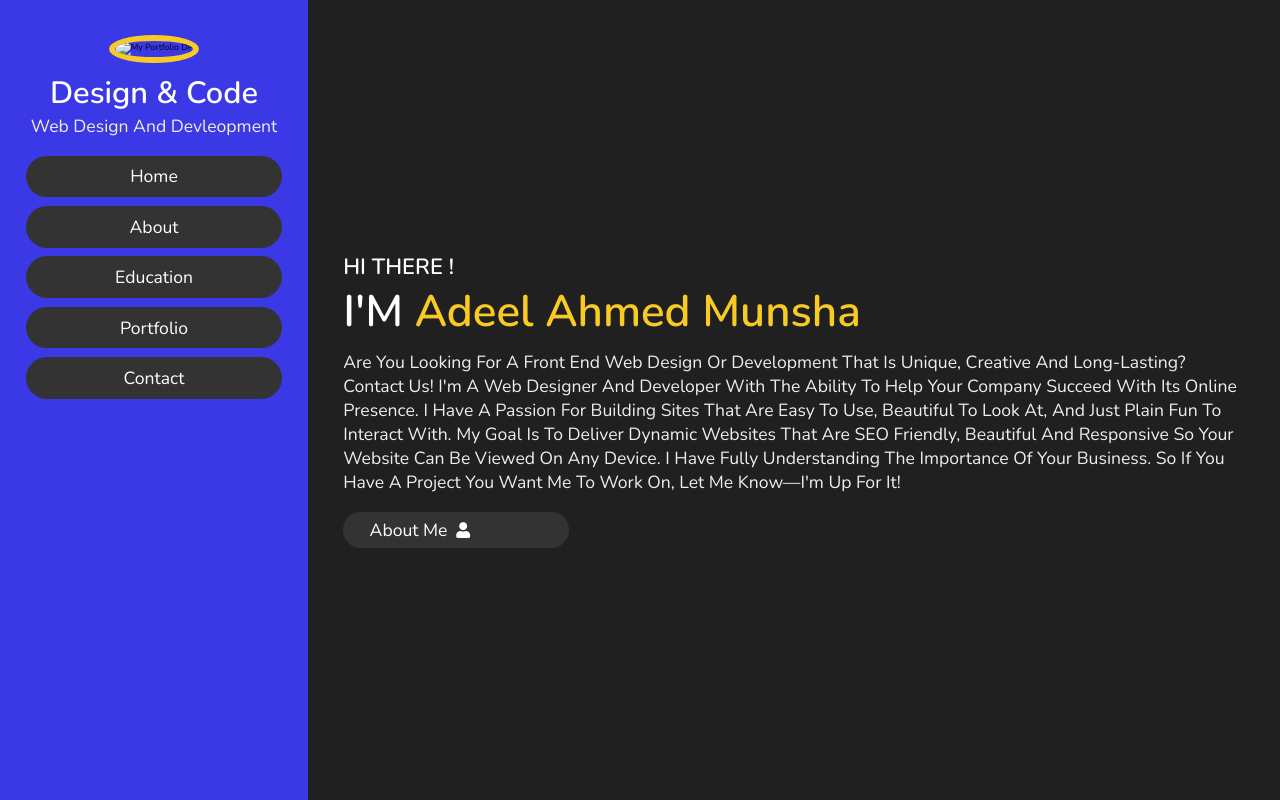
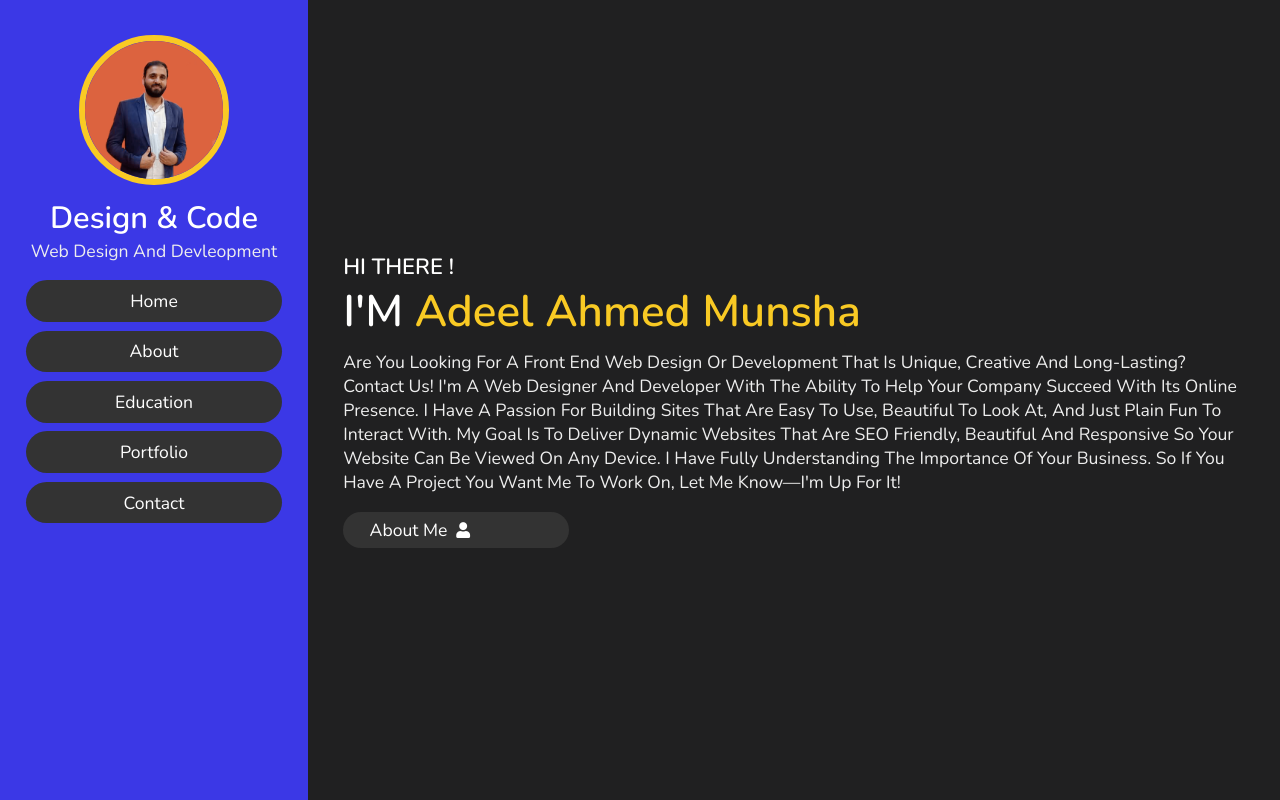
Before and after one commit to Adeel102143/My-portfolio, a plain HTML site: page index.html in a window 1280 px wide. Shown: the top 800 px of the page. Drawn offline with nearby package versions, Linux system fonts and the light colour scheme; the site is published under a folder, as on GitHub Pages, so addresses that start at the root find nothing.

Commit message:
Update index.html

```diff
--- a/index.html
+++ b/index.html
@@ -20,7 +20,7 @@
 <header id="header">
     <a href="javascript:void(0)" class="closebtn" onclick="closeNav()">&times;</a>
     <div class="user">
-        <img src="/images/Profile.png" alt="My portfolio DP ">
+        <img src="images/Profile.png" alt="My portfolio DP ">
         <h4 class="name">Design & Code</h4>
         <p class="post">Web Design and Devleopment</p>
     </div>
```
